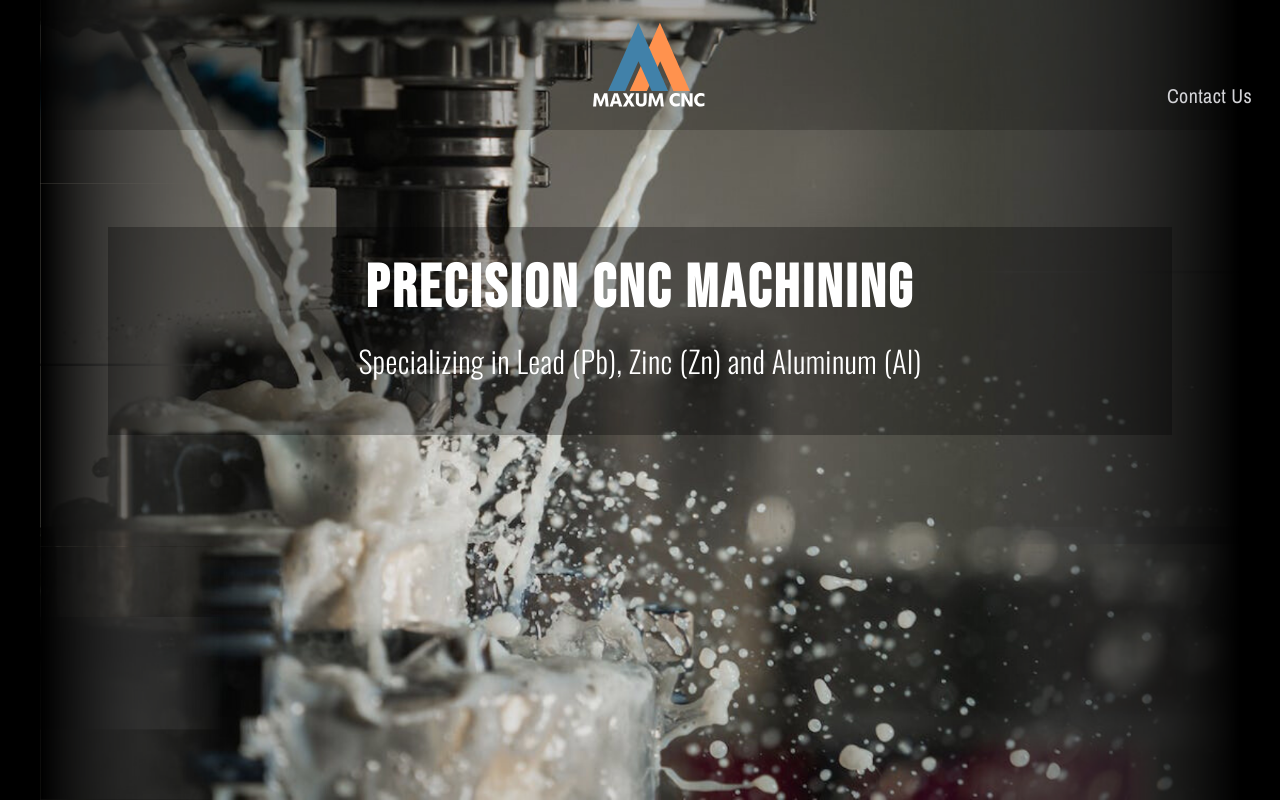
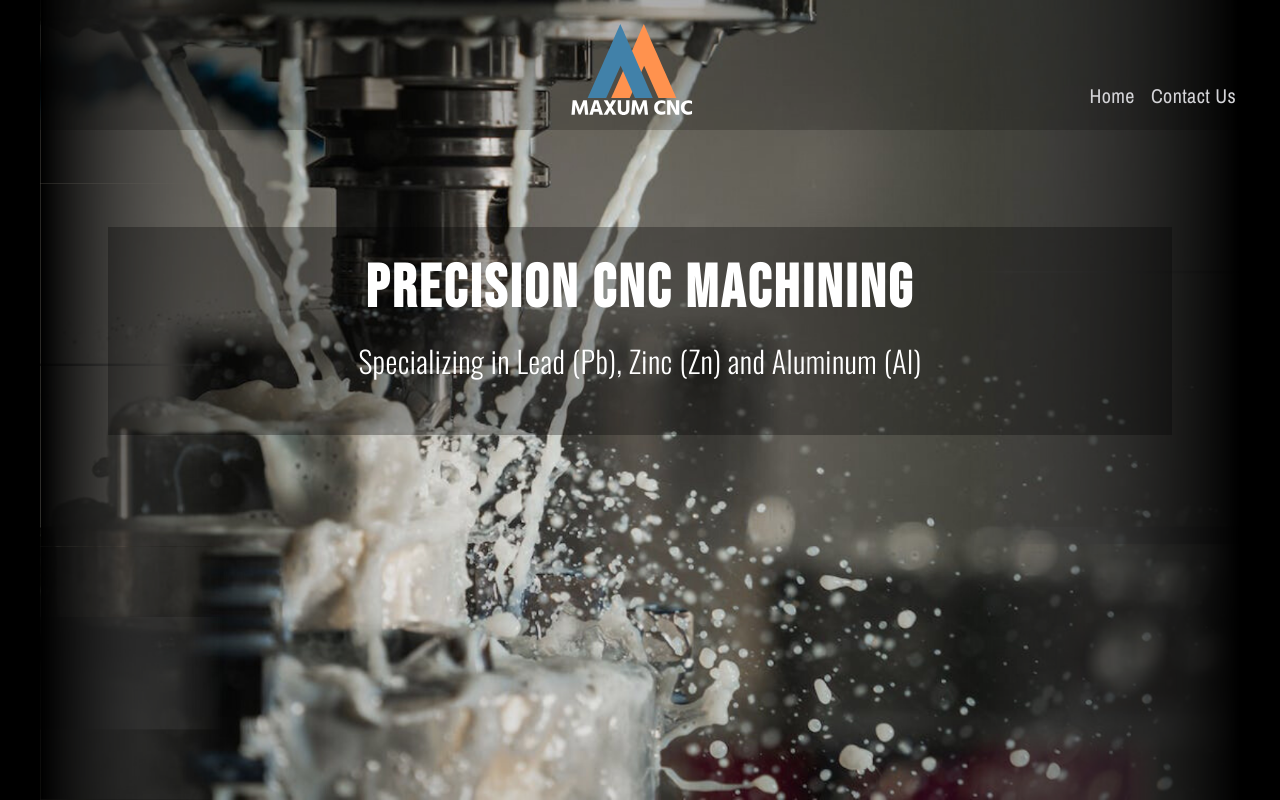
Before and after one commit to a-tuyen/maxumcnc, a Next.js app: page / in a window 1280 px wide. Built offline with nearby package versions, Linux system fonts and the light colour scheme; a web font is replaced by a local one.

Commit message:
centers logo

```diff
--- a/components/Nav.jsx
+++ b/components/Nav.jsx
@@ -1,4 +1,4 @@
-"use client"
+"use client";
 
 import React, { useEffect, useState } from "react";
 import Link from "next/link";
@@ -6,8 +6,6 @@ import { AiOutlineMenu, AiOutlineClose } from "react-icons/ai";
 import { HiMenu } from "react-icons/hi";
 import { CgCloseO } from "react-icons/cg";
 import Image from "next/image";
-
-
 
 const Nav = () => {
   const [nav, setNav] = useState(false);
@@ -43,17 +41,19 @@ const Nav = () => {
         style={{ backgroundColor: `${color}` }}
         className="fixed left-0 top-0 w-[100%] z-[100] ease-in duration-300 block"
       >
-        <div className="m-auto flex justify-between items-end p-4 z-1 text-white  z-10 h-[130px]">
+        <div className="ml-0 pl-0 flex justify-between items-end p-4 z-1 text-white w-full h-[130px]">
+          <div className="flex justify-end w-[50%] h-[130px] pr-[65px]">
             <Link href="/">
-
               {/* White Logo */}
 
               <Image
                 src="/images/maxum-light-logo.svg"
-              width="120"
-              height="80"
+                width="130"
+                height="90"
                 alt="light logo"
-              className={logoDark ? "hidden" : "fixed top-[7px] left-[46%]"}
+                className={
+                  logoDark ? "hidden" : "fixed top-[7px]"
+                }
               />
 
               {/* Dark Logo  */}
@@ -66,14 +66,15 @@ const Nav = () => {
                 className={logoDark ? "fixed top-[7px] left-[46%]" : "hidden"}
               />
             </Link>
-
+            </div>
+            <div className="flex justify-end w-[50%]">
               <ul
                 style={{ color: `${textColor}` }}
-            className=" z-40 fixed right-5 top-22 hidden md:flex h-9 text-xl"
+                className=" z-40 fixed right-5 top-22 hidden md:flex md:relative h-9 text-xl"
               >
-            {/* <li className="flex items-center mx-2 hover:text-[#4C4E52] hover:border-b-[2px] border-solid border-[#4C4E52]">
+                <li className="flex items-center mx-2 hover:text-[#4C4E52] hover:border-b-[2px] border-solid border-[#4C4E52]">
                   <Link href="/">Home</Link>
-            </li> */}
+                </li>
                 {/*
             <li className="flex items-center mx-2 hover:text-[#4C4E52] hover:border-b-[2px] border-solid border-[#4C4E52] ">
               <Link href="/about">About Us</Link>
@@ -150,6 +151,7 @@ const Nav = () => {
                   <Link href="/contact">Contact Us</Link>
                 </li>
               </ul>
+            </div>
 
             {/* Mobile Button */}
             <div
@@ -219,6 +221,7 @@ const Nav = () => {
                 </ul>
               </div>
             </div>
+
         </div>
       </div>
     </>
```
Lines whose indentation alone changed are shown as unchanged.
